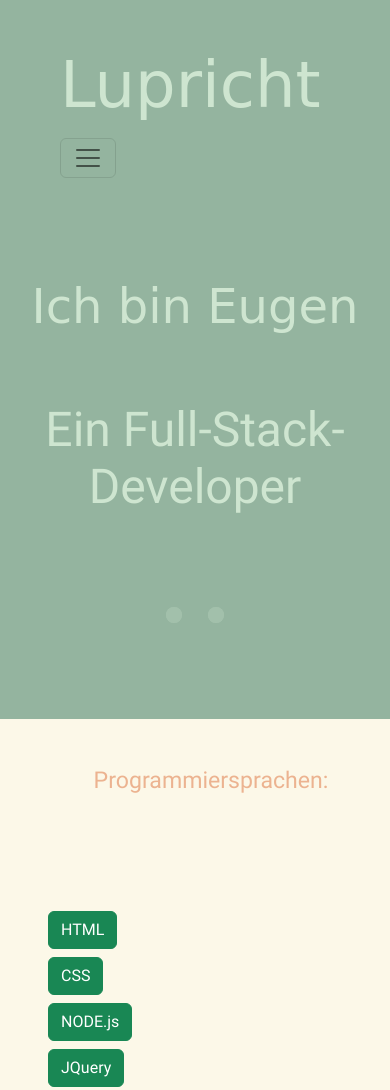
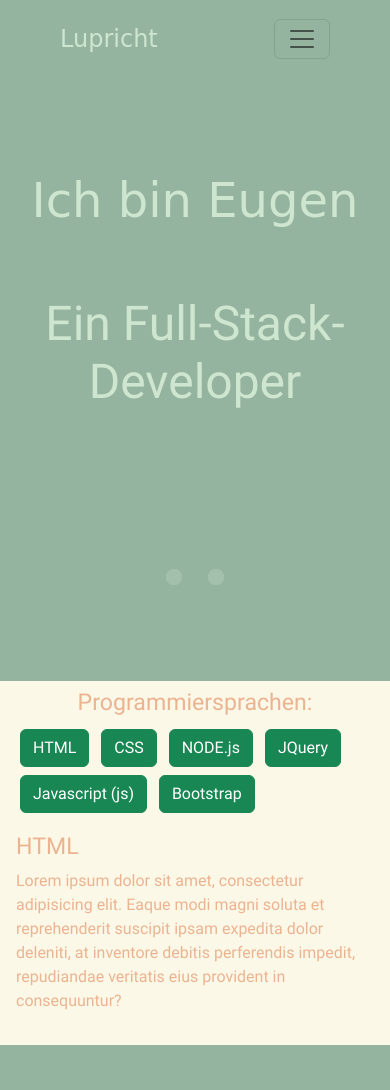
Before and after one commit to Eugen252009/Website, a plain HTML site: page index.html in a window 390 px wide. Shown: the top 1090 px of the page. Drawn offline with nearby package versions, Linux system fonts and the light colour scheme; a web font is replaced by a local one.

Commit message:
better responsiveness for smaller devices

```diff
--- a/Style/index.css
+++ b/Style/index.css
@@ -77,10 +77,16 @@ body {
 }
 div {
   margin: 0;
-  padding-top: 1rem;
-  padding-bottom: 1rem;
+  /* padding-top: 1rem;
+  padding-bottom: 1rem; */
 }
+section{
+  padding-top: 2rem;
+  padding-bottom: 2rem;
+  margin-left: auto;
+  margin-right: auto;
 
+}
 /* Background */
 .green {
   background-color: #94b49f;
@@ -112,8 +118,8 @@ div {
 }
 /* HEADER */
 .container-header {
-  padding-top: 5%;
-  padding-bottom: 5%;
+  padding-top: 20%;
+  padding-bottom: 10%;
 }
 .container-text {
   margin-top: 1rem;
@@ -129,6 +135,7 @@ div {
 }
 /* TRENNER */
 .trenner {
+  padding-top: 6rem;
   padding-bottom: 6rem;
 }
 .dots {
@@ -142,20 +149,6 @@ div {
 }
 
 /* ABILITIES */
-.abilities {
-  width: 100%;
-  margin: 0;
-  padding-bottom: 2rem;
-  padding-top: 2rem;
-  padding-left: 2rem;
-}
-.abilitiy-text {
-  margin-bottom: 3rem;
-}
-
-.ability-btn {
-  margin: 0.25rem;
-}
 .carousel-itm {
   margin-top: auto;
   margin-bottom: auto;
@@ -210,3 +203,14 @@ div {
   background-color: #94b49f;
   color: #cee5d0;
 }
+@media (max-width:450px){
+.brand{
+  font-size: 1.5rem;
+}
+.abilitiy-text{
+  margin: 0;
+}
+.container-btn{
+  margin: 0;
+}
+}
--- a/index.html
+++ b/index.html
@@ -16,7 +16,6 @@
     <nav class="green navbar navbar-expand-md">
       <div class="container-fluid">
         <a class="brand navbar-brand" href="#">Lupricht</a>
-
         <button
           class="navbar-toggler"
           type="button"
@@ -77,17 +76,17 @@
 
     -->
 
-    <div class="orange abilities">
-      <div class="text-center">
+    <div class="orange abilities section p-2">
+      <div class="container-fluid text-center">
         <h3 class="abilitiy-text">Programmiersprachen:</h3>
       </div>
-      <div class="orange container-fluid">
+      <div class="orange container-fluid container-btn p-2">
         <div class="row justify-content-between">
-          <div class="col-3">
+          <div class="col-md-3">
             <!-- 0 -->
             <button
               type="button"
-              class="ability-btn btn btn-success"
+              class="ability-btn btn btn-success m-1"
               data-bs-target="#carouselExampleIndicators"
               data-bs-slide-to="0"
             >
@@ -96,7 +95,7 @@
             <!-- 1 -->
             <button
               type="button"
-              class="ability-btn btn btn-success"
+              class="ability-btn btn btn-success m-1"
               data-bs-target="#carouselExampleIndicators"
               data-bs-slide-to="1"
             >
@@ -105,7 +104,7 @@
             <!-- 2 -->
             <button
               type="button"
-              class="ability-btn btn btn-success"
+              class="ability-btn btn btn-success m-1"
               data-bs-target="#carouselExampleIndicators"
               data-bs-slide-to="2"
             >
@@ -115,7 +114,7 @@
             <!-- 3 -->
             <button
               type="button"
-              class="ability-btn btn btn-success"
+              class="ability-btn btn btn-success m-1"
               data-bs-target="#carouselExampleIndicators"
               data-bs-slide-to="3"
             >
@@ -124,7 +123,7 @@
             <!-- 4 -->
             <button
               type="button"
-              class="ability-btn btn btn-success"
+              class="ability-btn btn btn-success m-1"
               data-bs-target="#carouselExampleIndicators"
               data-bs-slide-to="4"
             >
@@ -133,7 +132,7 @@
             <!-- 5 -->
             <button
               type="button"
-              class="ability-btn btn btn-success"
+              class="ability-btn btn btn-success m-1"
               data-bs-target="#carouselExampleIndicators"
               data-bs-slide-to="5"
             >
@@ -141,7 +140,7 @@
             </button>
           </div>
 
-          <div class="col-8 carousel-itm">
+          <div class="col-md-8 carousel-itm mt-3">
             <div
               id="carouselExampleIndicators"
               class="carousel slide datapoints"
```
